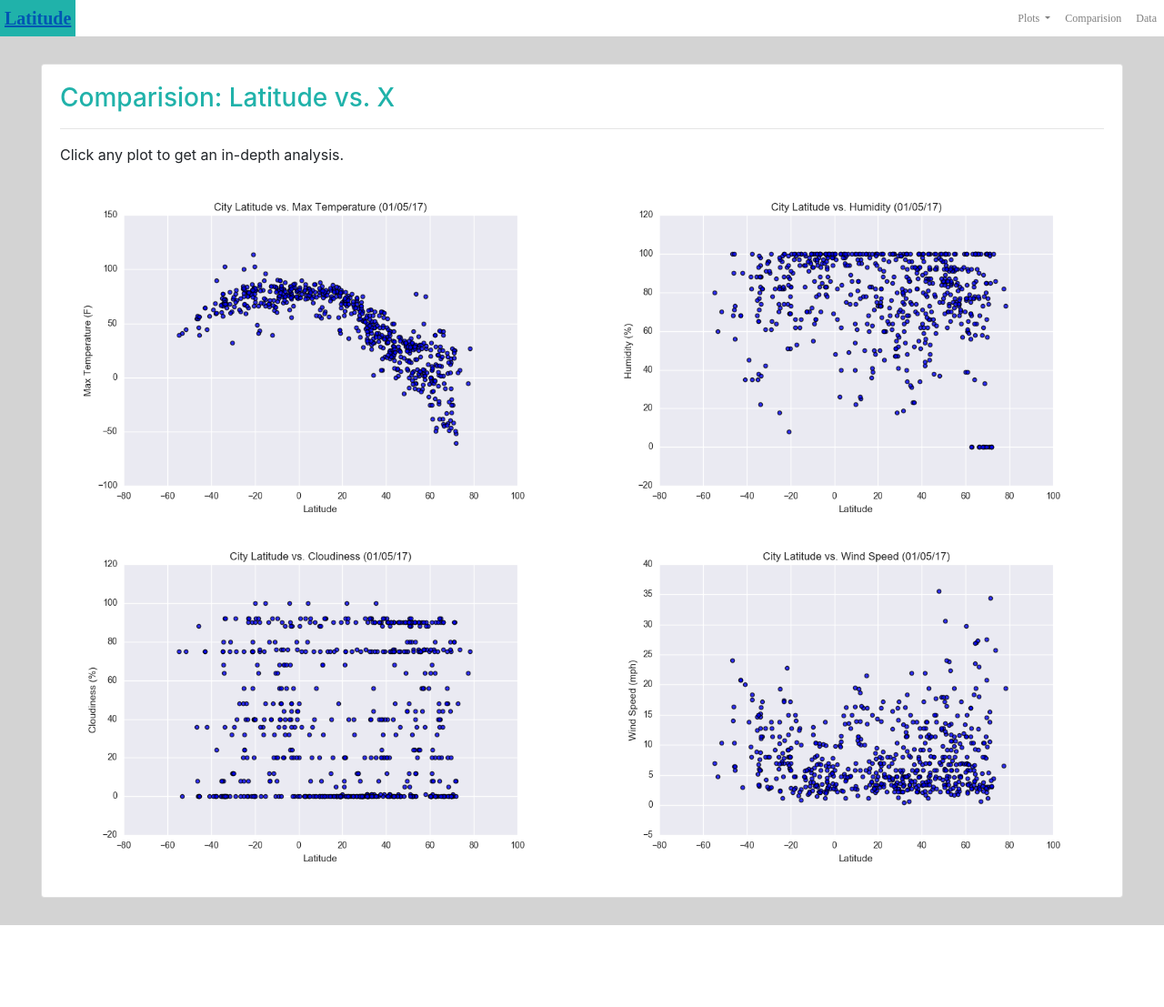
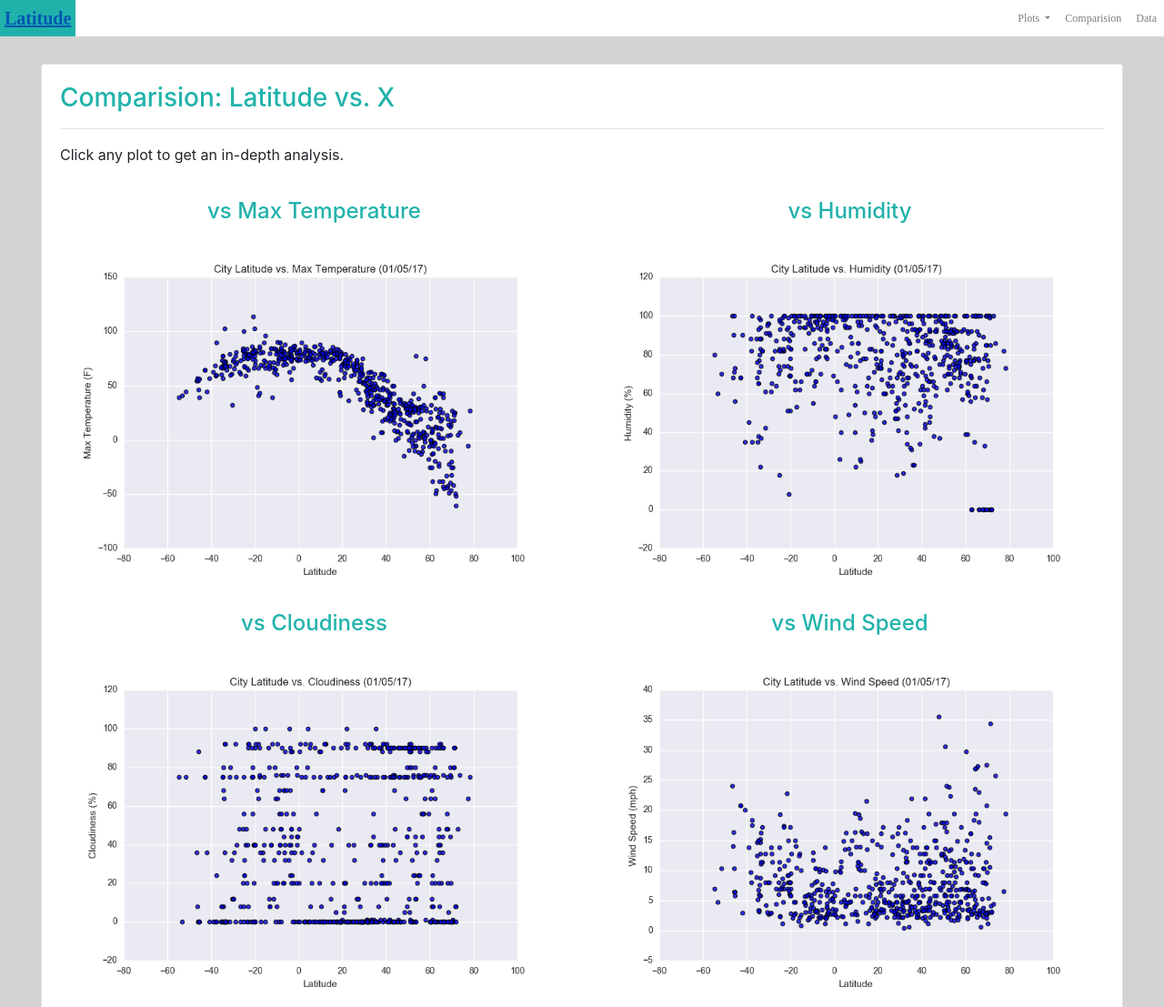
Before and after one commit to InsiyaKanjee/Web-Design-Challenge, a plain HTML site: page comparision.html in a window 1280 px wide. Shown: the top 1107 px of the page at 91% size. Before the commit the page ends 1017 px from the top, so only its background shows below. Drawn offline with nearby package versions, Linux system fonts and the light colour scheme.

Commit message:
working version of comparision.html

```diff
--- a/comparision.html
+++ b/comparision.html
@@ -68,24 +68,45 @@
                         <h3 class="card-title">Comparision: Latitude vs. X</h3>
                         <hr>
                         <p>Click any plot to get an in-depth analysis.</p>
+
                         <div class="row">
                             <div class="col-sm-6 d-flex justify-content-center">
-                                <img src="https://github.com/InsiyaKanjee/Web-Design-Challenge/blob/main/Resources/assets/images/Fig1.png?raw=true"
-                                    style="max-width: 100%; height: auto;" class="img-fluid logo" alt="...">
+                                <div class="card border-0">
+                                    <div class="card-body">
+                                        <h4 class="card-title text-center" style="margin:0px; padding:0px;">vs Max Temperature</h4>
+                                    </div>
+                                    <img src="https://github.com/InsiyaKanjee/Web-Design-Challenge/blob/main/Resources/assets/images/Fig1.png?raw=true"
+                                        style="max-width: 100%; height: auto;" class="img-fluid logo" alt="..." style="margin:0px; padding:0px;">
+                                </div>
                             </div>
                             <div class="col-sm-6 d-flex justify-content-center">
-                                <img src="https://github.com/InsiyaKanjee/Web-Design-Challenge/blob/main/Resources/assets/images/Fig2.png?raw=true"
-                                    style="max-width: 100%; height: auto;" class="img-fluid logo" alt="...">
+                                <div class="card border-0">
+                                    <div class="card-body">
+                                        <h4 class="card-title text-center" style="margin:0px; padding:0px;">vs Humidity</h4>
+                                    </div>
+                                    <img src="https://github.com/InsiyaKanjee/Web-Design-Challenge/blob/main/Resources/assets/images/Fig2.png?raw=true"
+                                        style="max-width: 100%; height: auto;" class="img-fluid logo" alt="..." style="margin:0px; padding:0px;">
+                                </div>
                             </div>
                         </div>
                         <div class="row">
                             <div class="col-sm-6 d-flex justify-content-center">
-                                <img src="https://github.com/InsiyaKanjee/Web-Design-Challenge/blob/main/Resources/assets/images/Fig3.png?raw=true"
-                                    style="max-width: 100%; height: auto;" class="img-fluid logo" alt="...">
+                                <div class="card border-0">
+                                    <div class="card-body">
+                                        <h4 class="card-title text-center" style="margin:0px; padding:0px;">vs Cloudiness</h4>
+                                    </div>
+                                    <img src="https://github.com/InsiyaKanjee/Web-Design-Challenge/blob/main/Resources/assets/images/Fig3.png?raw=true"
+                                        style="max-width: 100%; height: auto;" class="img-fluid logo" alt="..." style="margin:0px; padding:0px;">
+                                </div>
                             </div>
                             <div class="col-sm-6 d-flex justify-content-center">
-                                <img src="https://github.com/InsiyaKanjee/Web-Design-Challenge/blob/main/Resources/assets/images/Fig4.png?raw=true"
-                                    style="max-width: 100%; height: auto;" class="img-fluid logo" alt="...">
+                                <div class="card border-0">
+                                    <div class="card-body">
+                                        <h4 class="card-title text-center" style="margin:0px; padding:0px;">vs Wind Speed</h4>
+                                    </div>
+                                    <img src="https://github.com/InsiyaKanjee/Web-Design-Challenge/blob/main/Resources/assets/images/Fig4.png?raw=true"
+                                        style="max-width: 100%; height: auto;" class="img-fluid logo" alt="..." style="margin:0px; padding:0px;">
+                                </div>
                             </div>
                         </div>
 
```
